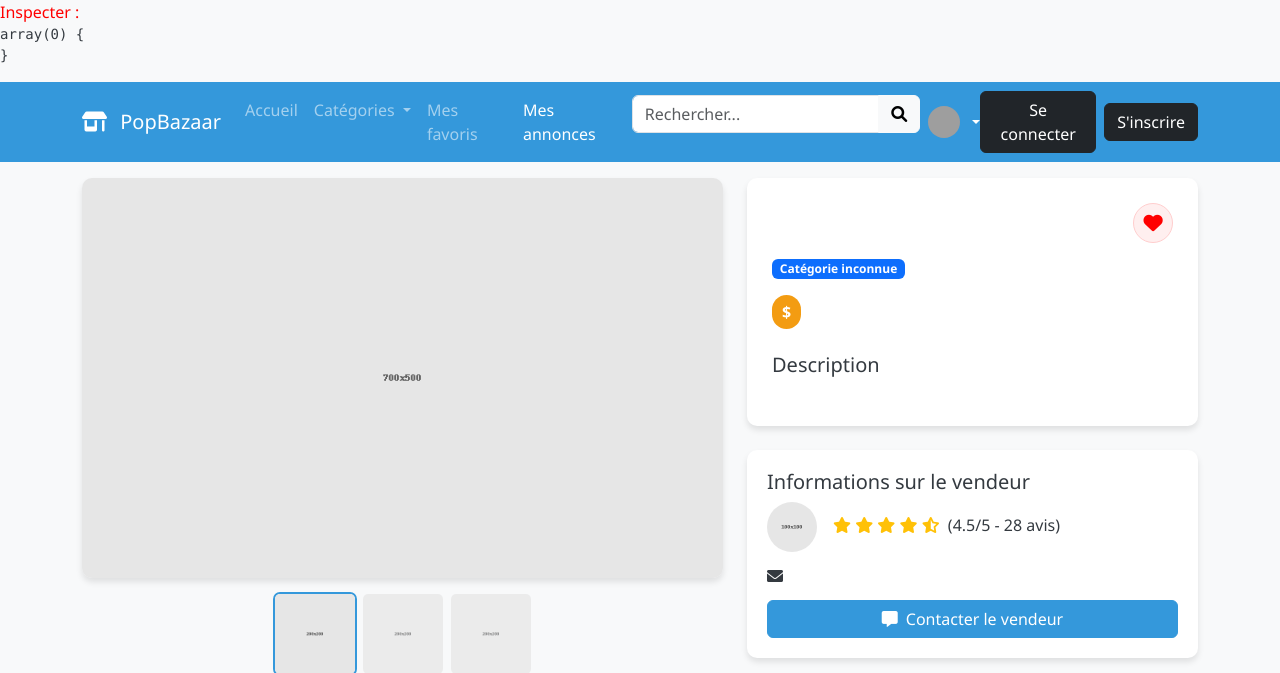
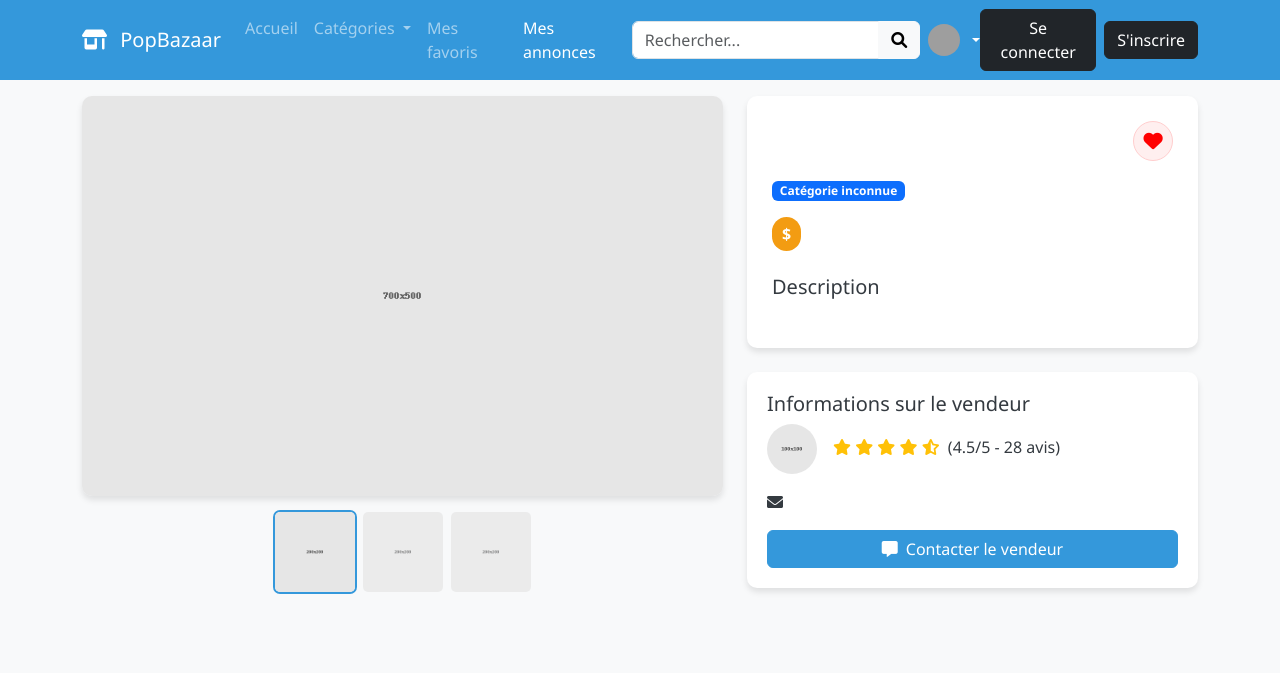
Before and after one commit to AdamsConquest/projet3, a PHP site: page /annonces/ajouter in a window 1280 px wide. Shown: the top 673 px of the page. Run offline with PHP 8.4, Linux system fonts and the light colour scheme; data comes from the database, SQL or seed files in the repository; data that the repository does not hold is empty; grey boxes are pictures that could not be loaded.

Commit message:
I dont know

```diff
--- a/controllers/AnnonceController.php
+++ b/controllers/AnnonceController.php
@@ -29,7 +29,6 @@ class AnnonceController
   public function afficher_par_annonce($params) {
 
     $donnees = $this->annonce->get_annonce($params['id']);
-    inspecter($donnees);
     chargerVue("annonces/afficher", donnees: [
       "titre" => "Annonce",
       "annonce" => $donnees[0],
--- a/views/annonces/afficher.view.php
+++ b/views/annonces/afficher.view.php
@@ -2,6 +2,10 @@
  <?php
 chargerVuePartielle('_entete');
 chargerVuePartielle('_nav');
+
+if(!$annonce['id']) {
+
+}
 ?>
 
 <!-- Main Content -->
```
